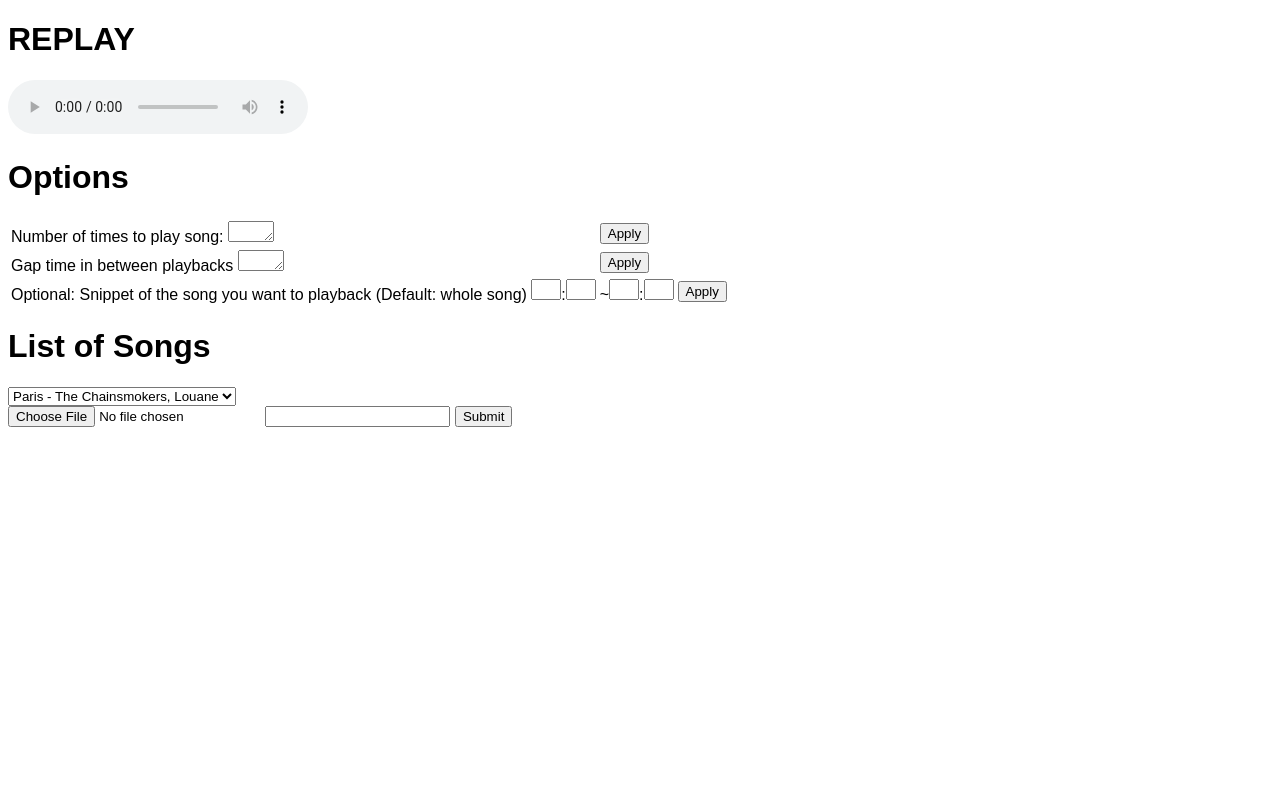
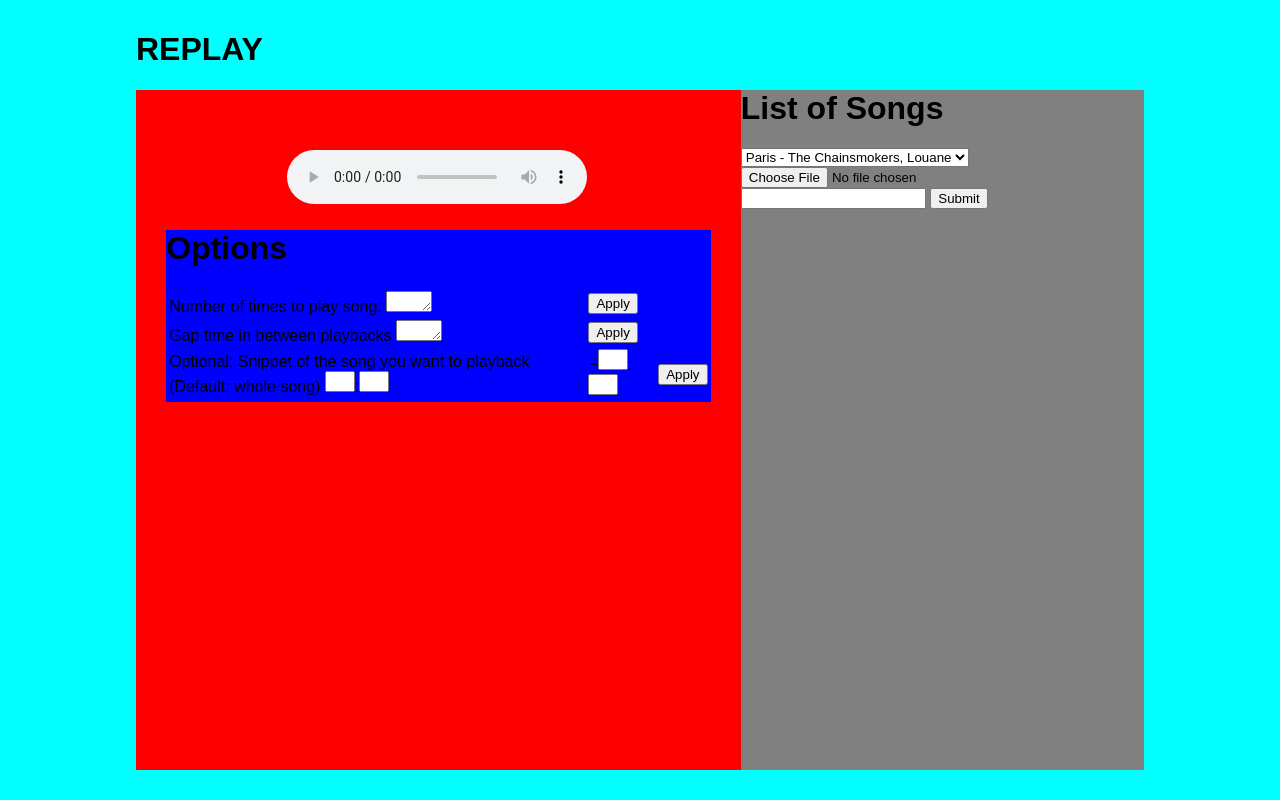
Before and after one commit to mrdanshih/mloop, a PHP site: page / in a window 1280 px wide. Run offline with PHP 8.4, Linux system fonts and the light colour scheme.

Commit message:
Testing css on html

```diff
--- a/css/main.css
+++ b/css/main.css
@@ -1,7 +1,37 @@
 html {
     font-family: sans-serif;
+    width: 80%;
+    height: 85%;
+    background: aqua;
+    margin: auto;
+    padding: 10px;
 }
 
-.main {
+body {
+    height: 100%;
+}
 
+#main {
+    width: 60%;
+    height: 100%;
+    background: red;
+    float: left;
 }
+
+#options {
+    background: blue;
+    width: 90%;
+    margin: auto;
+}
+
+#sidebar {
+    margin-left: 60%;
+    height: 100%;
+    background: grey;
+}
+
+#player {
+    margin: auto;
+    width: 50%;
+    padding-top: 10%;
+}
--- a/index.html
+++ b/index.html
@@ -5,13 +5,16 @@
 		<link rel="stylesheet" type="text/css" href="css/main.css" />
 	</head>
 	<body>
+		<div id="title">
+			<h1>REPLAY</h1>
+		</div>
 		<div id= "main">
-		<!--Place title bar here "app title"-->
-		<h1>REPLAY</h1>
 		<!--Place audio player here-->
-		<audio controls>
-			<!--Need to change this to correspond to chosen music file-->
-		</audio>
+		<div id="player">
+			<audio controls>
+				<!--Need to change this to correspond to chosen music file-->
+			</audio>
+		</div>
 		<!--need to add skip previous and next buttons-->
 			<div id= "options">
 				<h1> Options </h1>
@@ -42,7 +45,7 @@
 			<select>
 				<option value="paris.mp3">Paris - The Chainsmokers, Louane</option>
 			</select>
-			<form action="upload.php" method="POST" enctype="multipart/form-data">
+			<form action="upload.php" method="get">
 				<input type="file" name="fileToUpload" id="fileToUpload">
 				<input type="text" name="displayName">
 				<input type="submit" value="Submit" name="submit">
```
